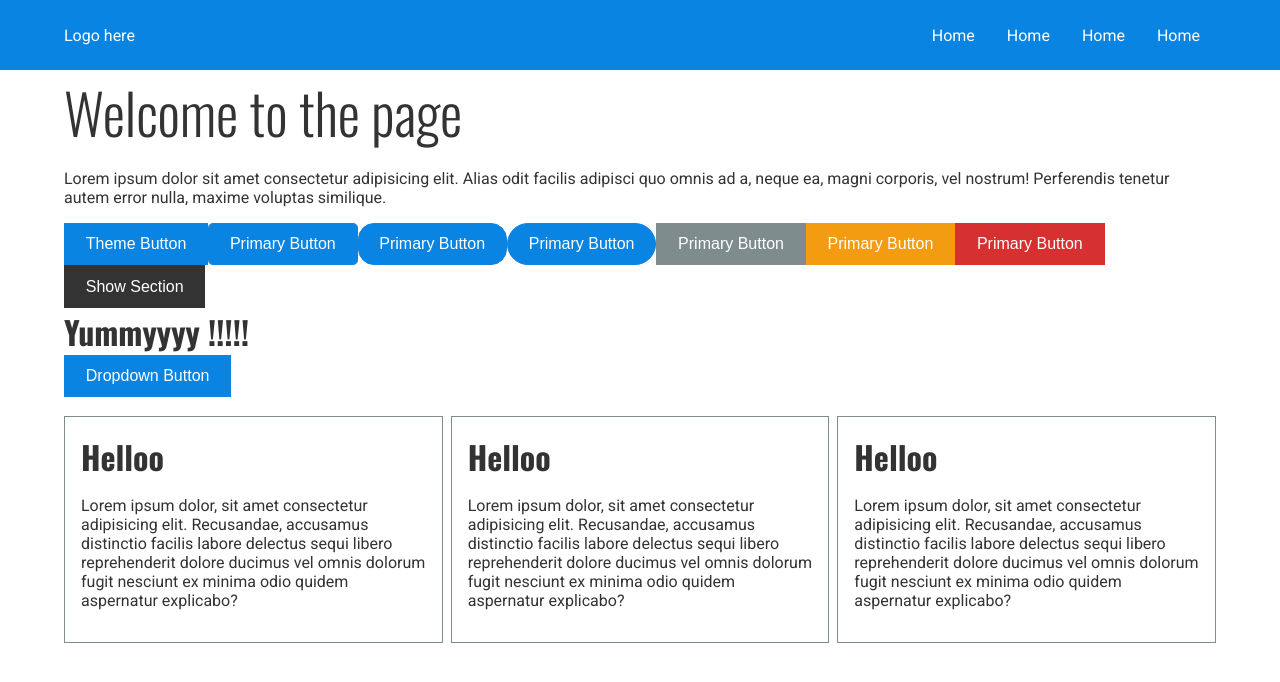
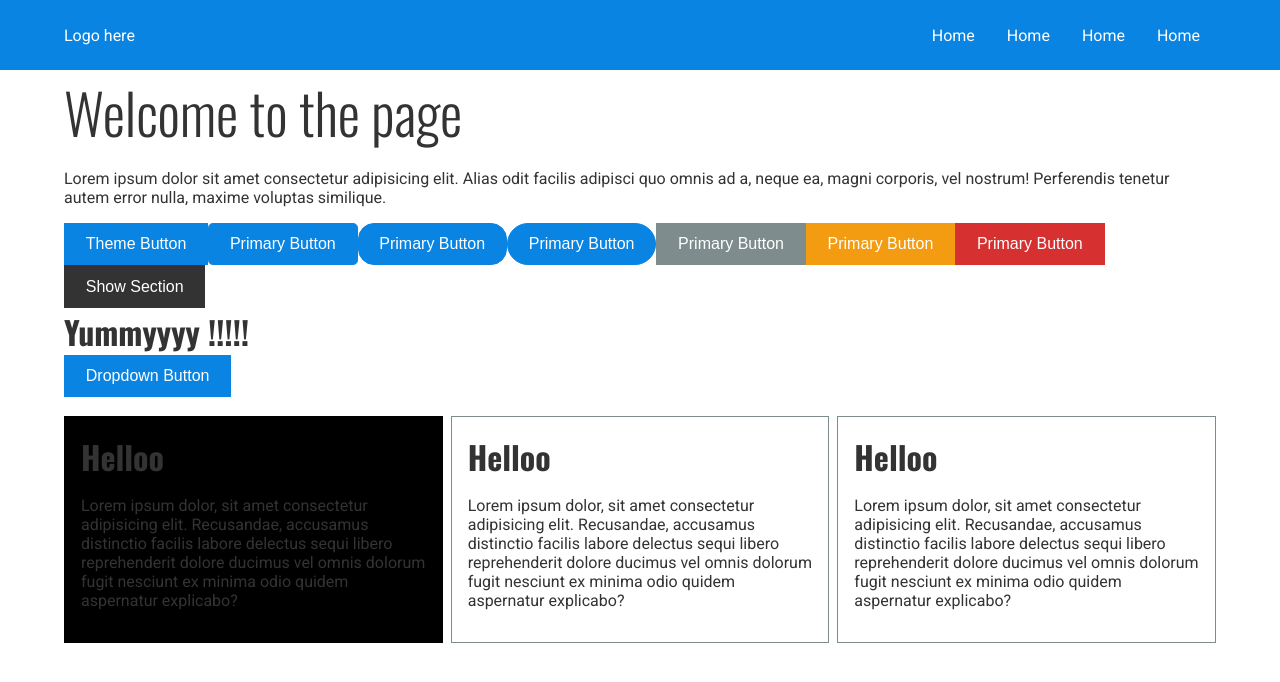
Before and after one commit to RajendarGit/my-react-styled-component-framework, a React (Create React App) app: page / in a window 1280 px wide. Shown: the top 682 px of the page. Built offline with nearby package versions, Linux system fonts and the light colour scheme.

Commit message:
in progress

```diff
--- a/src/Components/Hero.jsx
+++ b/src/Components/Hero.jsx
@@ -69,19 +69,19 @@ const dropdownToggle = () => setShowDropDown(!showDropdown);
           <br/><br/>
 
           <Box style={style}>
-              <Card lg>
+              <Card lg dark>
                 <Head4>Helloo</Head4>
                 <Body2>
                   Lorem ipsum dolor, sit amet consectetur adipisicing elit. Recusandae, accusamus distinctio facilis labore delectus sequi libero reprehenderit dolore ducimus vel omnis dolorum fugit nesciunt ex minima odio quidem aspernatur explicabo?
                 </Body2>
               </Card>
-              <Card lg>
+              <Card lg styled>
                 <Head4>Helloo</Head4>
                 <Body2>
                   Lorem ipsum dolor, sit amet consectetur adipisicing elit. Recusandae, accusamus distinctio facilis labore delectus sequi libero reprehenderit dolore ducimus vel omnis dolorum fugit nesciunt ex minima odio quidem aspernatur explicabo?
                 </Body2>
               </Card>
-              <Card lg>
+              <Card lg styled>
                 <Head4>Helloo</Head4>
                 <Body2>
                   Lorem ipsum dolor, sit amet consectetur adipisicing elit. Recusandae, accusamus distinctio facilis labore delectus sequi libero reprehenderit dolore ducimus vel omnis dolorum fugit nesciunt ex minima odio quidem aspernatur explicabo?
--- a/src/Style/Card.jsx
+++ b/src/Style/Card.jsx
@@ -2,7 +2,9 @@ import styled, { css } from "styled-components";
 
 export const Card = styled.div`
     width: 100%;
-    border: 1px solid ${({theme}) => theme.colors.secondary};
+    ${({styled}) => styled && css`
+        border: 1px solid ${({theme}) => theme.colors.secondary};
+    `}
     ${({sm}) => sm && css`
         padding: .3rem;
     `}
@@ -12,4 +14,20 @@ export const Card = styled.div`
     ${({lg}) => lg && css`
         padding: 1rem;
     `}
+    ${({primary}) => primary && css`
+        background-color: ${({theme}) => theme.colors.primary};
+        border: 1px solid ${({theme}) => theme.colors.primary};
+    `}
+    ${({pink}) => pink && css`
+        background-color: ${({theme}) => theme.colors.pink};
+        border: 1px solid ${({theme}) => theme.colors.pink};
+    `}
+    ${({purple}) => purple && css`
+        background-color: ${({theme}) => theme.colors.purple};
+        border: 1px solid ${({theme}) => theme.colors.purple};
+    `}
+    ${({dark}) => dark && css`
+        background-color: ${({theme}) => theme.colors.xdark};
+        border: 1px solid ${({theme}) => theme.colors.xdark};
+    `}
 `
--- a/src/Style/Typography.jsx
+++ b/src/Style/Typography.jsx
@@ -1,7 +1,7 @@
 import styled, { css } from "styled-components"
 
 const baseThemeStyle = css`
-    color: ${({theme}) => theme.mode === 'light' ? theme.colors.dark : theme.colors.light};;
+    color: ${({theme}) => theme.mode === 'light' ? theme.colors.dark : theme.colors.light};
 `
 const baseHeadStyle = css`
     font-family: ${({theme}) => theme.font.head};
--- a/src/theme.js
+++ b/src/theme.js
@@ -16,8 +16,8 @@ const theme = {
     },
     colors: {
         xdark: '#000000',
-		dark: '#333',
-		light: '#fff',
+		dark: '#333333',
+		light: '#ffffff',
 		error: '#d0453e',
 		primary: '#0984e3',
         primaryHover: '#2980b9',
```
